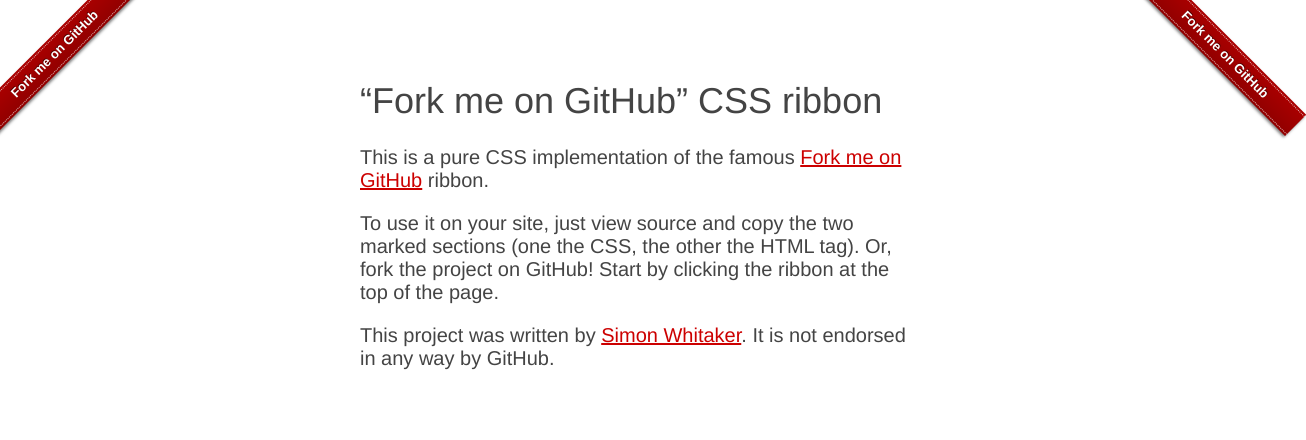
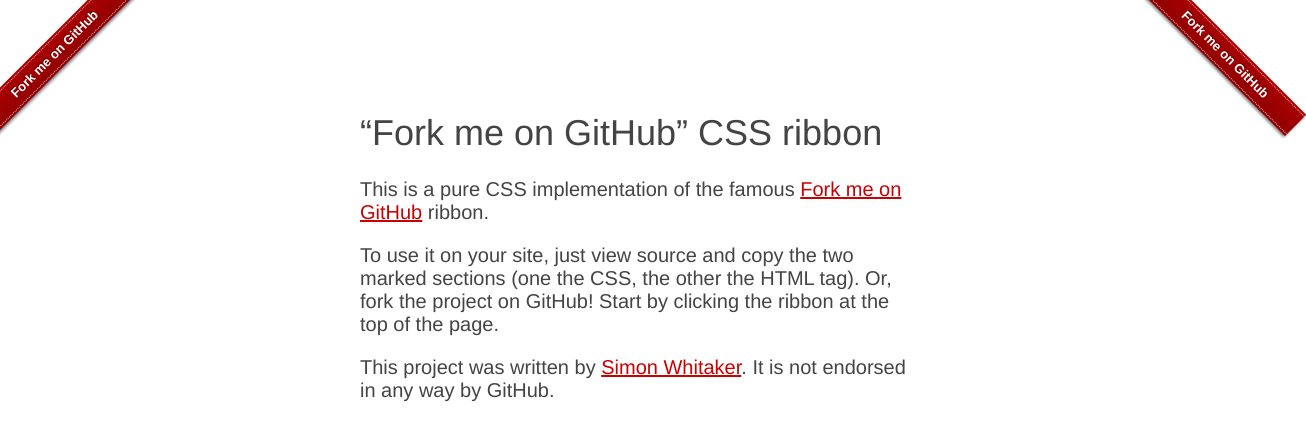
Before and after one commit to simonwhitaker/github-fork-ribbon-css, a plain HTML site: page index.html in a window 1280 px wide. Shown: the whole page, 1306 px wide, since content can reach past the window. Drawn offline with Linux system fonts and the light colour scheme.

Commit message:
Fix IE positioning issues

```diff
--- a/index.html
+++ b/index.html
@@ -1,3 +1,5 @@
+<!DOCTYPE HTML PUBLIC "-//W3C//DTD HTML 4.01 Transitional//EN"
+   "http://www.w3.org/TR/html4/loose.dtd">
 <html>
 <head>
     <title>Fork me on Github</title>
@@ -11,8 +13,9 @@
             font-size: 36px;
         }
         #content {
-            max-width: 560px;
-            margin: 80px auto;
+            width: 560px;
+            margin: 0 auto;
+            padding-top: 80px;
             color: #444;
         }
         a, a:visited {
```
